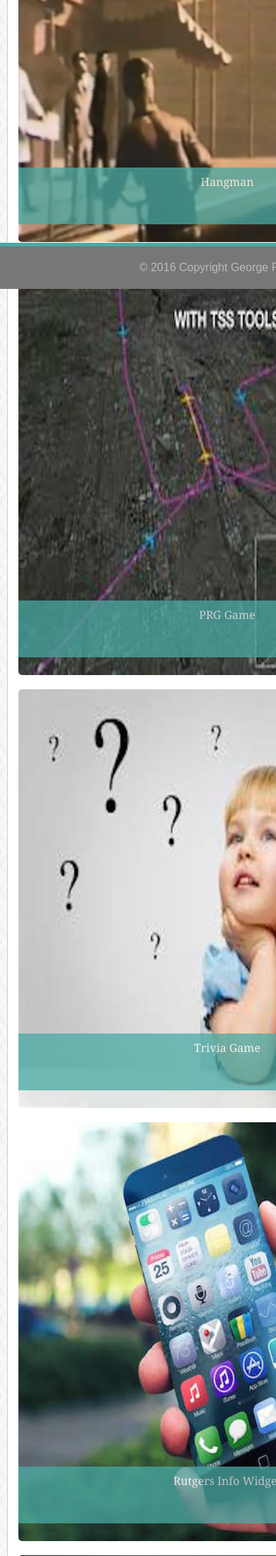
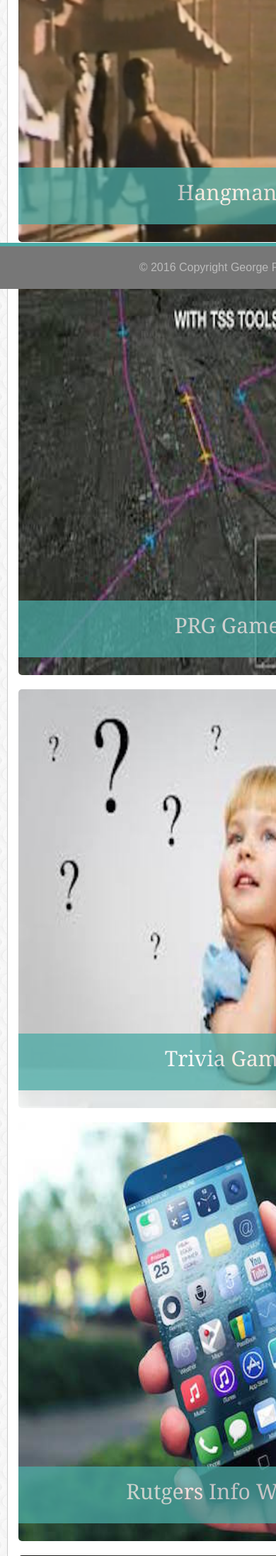
Before and after one commit to GRamirez2/Assignment1, a PHP site: page /portfolio.html in a window 390 px wide; the page is wider, and only the part inside the window is pictured. Shown: the part 437-2629 px from the top of that part at 71% size. Run offline with PHP 8.4, Linux system fonts and the light colour scheme.

Commit message:
portfolio titles corrected

```diff
--- a/assets/css/style.css
+++ b/assets/css/style.css
@@ -483,7 +483,7 @@ textarea{
 	.main{
 		width: 590px;
 		margin: 15px 10px;
-		padding-bottom: 0px;
+		padding-bottom: 20px;
 	}
 
 	.p-img-left{
@@ -502,6 +502,13 @@ textarea{
 
 	}
 
+
+	.sml-nav{
+		font-size: 30px;
+		line-height: 70px;
+	}
+
+
 	#portfolio1{
 
 		top: -2565px;
@@ -509,7 +516,10 @@ textarea{
 		width: 100%;
 		height: 80px
 
+
+
 	}
+
 
 	#portfolio2{
 
--- a/portfolio.html
+++ b/portfolio.html
@@ -36,11 +36,11 @@
 					<img class="p-img-left" src="assets/images/rock.jpeg" alt="">
 
 
-					<div id="portfolio1">Hangman</div>
-					<div id="portfolio2">PRG Game</div>
-					<div id="portfolio3">Trivia Game</div>
-					<div id="portfolio4">Rutgers Info Widget</div>
-					<div id="portfolio5">Rock Paper Scissors</div>
+					<div id="portfolio1"><p class="sml-nav">Hangman</p></div>
+					<div id="portfolio2"><p class="sml-nav">PRG Game</p></div>
+					<div id="portfolio3"><p class="sml-nav">Trivia Game</p></div>
+					<div id="portfolio4"><p class="sml-nav">Rutgers Info Widget</p></div>
+					<div id="portfolio5"><p class="sml-nav">Rock Paper Scissors</p></div>
 
 			</section>
 
```
